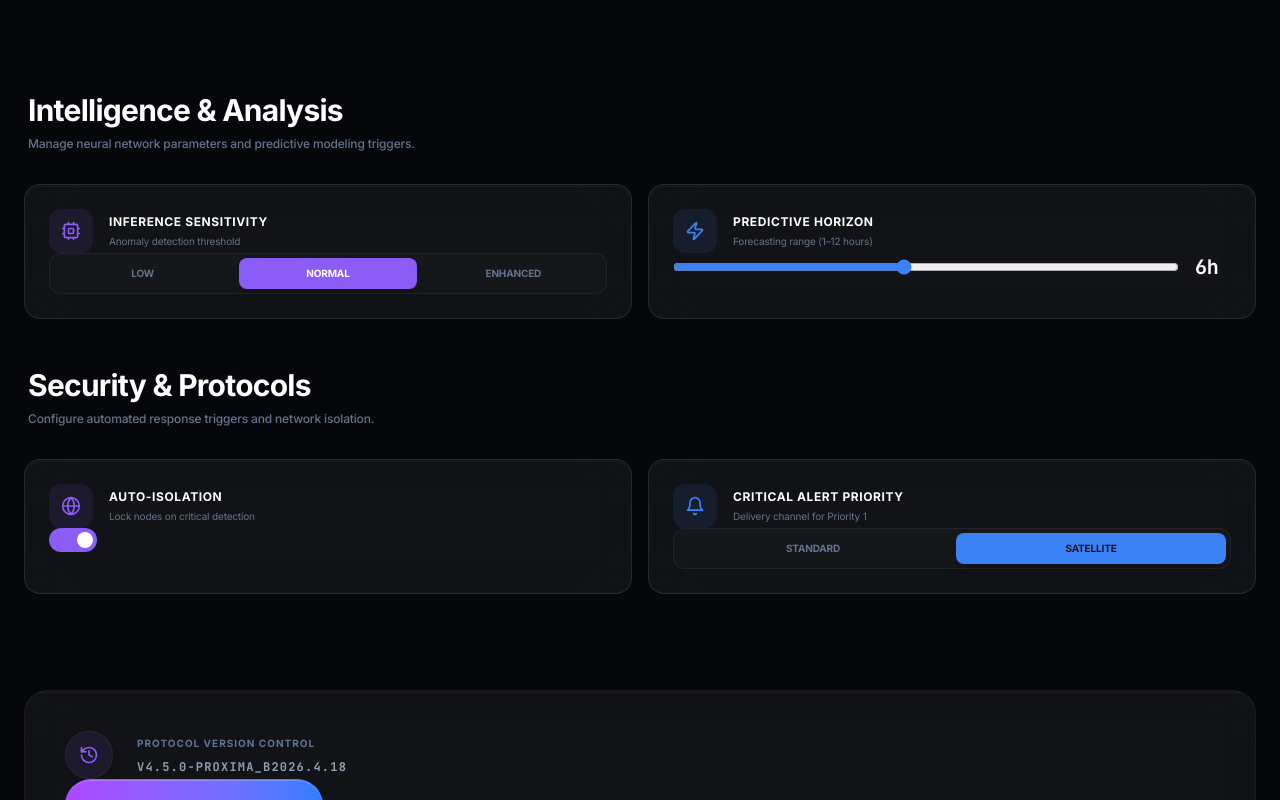
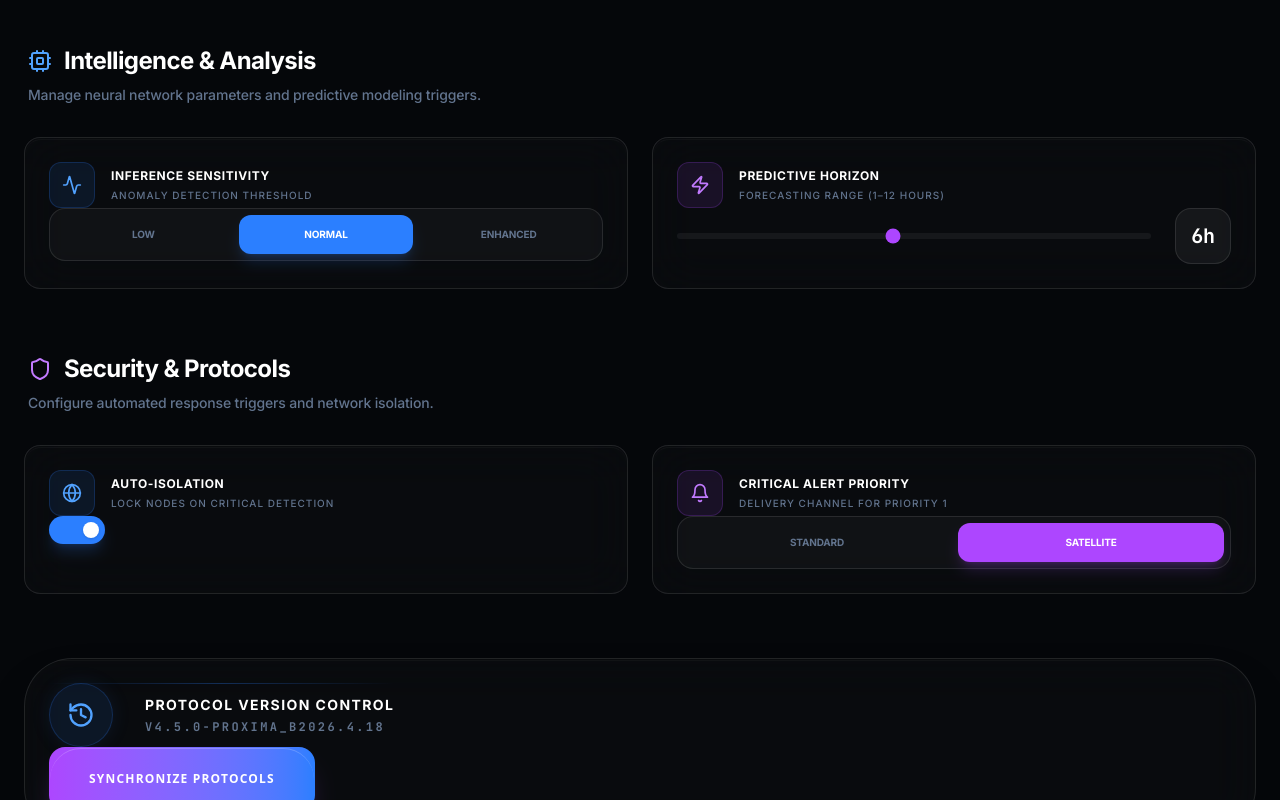
Before and after one commit to rohithssj/Aegis, a Next.js app: page /settings in a window 1280 px wide. Shown: the part 320-1120 px from the top of the page. Built offline with nearby package versions, Linux system fonts and the light colour scheme; no server answers; the database is empty; sample sign-in values are in the browser's storage.

Commit message:
added functionality

```diff
--- a/src/app/settings/page.tsx
+++ b/src/app/settings/page.tsx
@@ -101,49 +101,61 @@ export default function SettingsPage() {
   }
 
   return (
-    <main className="flex-1 container-premium pt-32 pb-16 section-spacing pb-40 bg-[#05070A]">
-      <header className="space-y-4 max-w-3xl">
+    <main className="min-h-screen bg-[#05070A] text-white pt-32 pb-40 overflow-x-hidden">
+      <div className="container-premium max-w-5xl mx-auto px-6 space-y-16 animate-in">
+
+        {/* Header Section */}
+        <header className="space-y-6">
           <div className="flex items-center gap-3">
-          <Badge variant="neutral" dot={false} className="font-bold rounded-lg px-2">v4.5.0_STABLE</Badge>
-          {loading && <Badge variant="low" className="animate-pulse">SYNCING...</Badge>}
+            <Badge variant="neutral" dot={false} className="font-bold rounded-lg px-2 bg-white/5 border-white/10 text-slate-400 uppercase tracking-widest text-[10px]">v4.5.0_STABLE</Badge>
+            {loading && (
+              <div className="flex items-center gap-2 px-3 py-1 bg-blue-500/10 border border-blue-500/20 rounded-full">
+                <Loader2 className="w-3 h-3 text-blue-400 animate-spin" />
+                <span className="text-[10px] font-bold text-blue-400 uppercase tracking-widest">Syncing Protocols...</span>
               </div>
-        <h1 className="hero-heading">
-          Global <span className="text-slate-500">Configuration</span>
+            )}
+          </div>
+          <div className="space-y-2">
+            <h1 className="text-5xl md:text-6xl font-bold tracking-tighter">
+              Global <span className="bg-gradient-to-r from-blue-400 to-purple-500 bg-clip-text text-transparent">Configuration</span>
             </h1>
-        <p className="body-text text-slate-400">
-          Fine-tune the Aegis orchestrator and neural defense layers. Changes apply globally to the edge network within 5ms.
+            <p className="text-slate-400 text-lg max-w-2xl font-medium">
+              Fine-tune the Aegis orchestrator and neural defense layers. Changes apply globally to the edge network.
             </p>
+          </div>
         </header>
 
-      <div className="space-y-12 mt-16 text-white">
+        <div className="space-y-16">
           {/* Intelligence Settings */}
-        <section className="space-y-8 animate-in">
+          <section className="space-y-8">
             <div className="space-y-2 px-1">
-            <h2 className="section-heading text-white">Intelligence & Analysis</h2>
-            <p className="text-xs text-slate-500 font-medium">Manage neural network parameters and predictive modeling triggers.</p>
+              <h2 className="text-xl md:text-2xl font-bold flex items-center gap-3">
+                <Cpu className="w-6 h-6 text-blue-400" /> Intelligence & Analysis
+              </h2>
+              <p className="text-sm text-slate-500 font-medium">Manage neural network parameters and predictive modeling triggers.</p>
             </div>
 
-          <div className="grid grid-cols-1 md:grid-cols-2 gap-4">
-            <GlassCard className="p-6 space-y-6 rounded-2xl" hover={false}>
+            <div className="grid grid-cols-1 md:grid-cols-2 gap-6">
+              <GlassCard className="p-8 space-y-8 rounded-2xl border-white/10 bg-white/[0.02]">
                 <div className="flex items-center gap-4">
-                <div className="p-3 rounded-xl bg-accent-indigo/10 text-accent-indigo">
-                  <Cpu className="h-5 w-5" />
+                  <div className="p-3 rounded-xl bg-blue-500/10 text-blue-400 border border-blue-500/20">
+                    <Activity className="h-5 w-5" />
                   </div>
                   <div className="space-y-1">
                     <p className="text-xs font-bold text-white uppercase tracking-wider">Inference Sensitivity</p>
-                  <p className="text-[10px] text-slate-500">Anomaly detection threshold</p>
+                    <p className="text-[10px] text-slate-500 font-medium uppercase tracking-widest">Anomaly Detection Threshold</p>
                   </div>
                 </div>
-              <div className="flex gap-2 p-1 bg-white/[0.02] border border-white/[0.05] rounded-xl">
+                <div className="flex gap-2 p-1.5 bg-white/[0.03] border border-white/10 rounded-2xl">
                   {["low", "normal", "enhanced"].map((mode) => (
                     <button
                       key={mode}
                       onClick={() => setSettings({ ...settings, inferenceSensitivity: mode })}
                       className={cn(
-                      "flex-1 py-2 text-[10px] font-bold uppercase rounded-lg transition-all",
+                        "flex-1 py-3 text-[10px] font-bold uppercase rounded-xl transition-all duration-300",
                         settings.inferenceSensitivity === mode
-                        ? "bg-accent-indigo text-white shadow-lg"
-                        : "text-slate-500 hover:text-slate-300 hover:bg-white/[0.03]"
+                          ? "bg-blue-500 text-white shadow-lg shadow-blue-500/20"
+                          : "text-slate-500 hover:text-slate-300 hover:bg-white/5"
                       )}
                     >
                       {mode}
@@ -152,83 +164,87 @@ export default function SettingsPage() {
                 </div>
               </GlassCard>
 
-            <GlassCard className="p-6 space-y-6 rounded-2xl" hover={false}>
+              <GlassCard className="p-8 space-y-8 rounded-2xl border-white/10 bg-white/[0.02]">
                 <div className="flex items-center gap-4">
-                <div className="p-3 rounded-xl bg-accent-cyan/10 text-accent-cyan">
+                  <div className="p-3 rounded-xl bg-purple-500/10 text-purple-400 border border-purple-500/20">
                     <Zap className="h-5 w-5" />
                   </div>
                   <div className="space-y-1">
                     <p className="text-xs font-bold text-white uppercase tracking-wider">Predictive Horizon</p>
-                  <p className="text-[10px] text-slate-500">Forecasting range (1–12 hours)</p>
+                    <p className="text-[10px] text-slate-500 font-medium uppercase tracking-widest">Forecasting range (1–12 hours)</p>
                   </div>
                 </div>
-              <div className="flex items-center gap-4">
+                <div className="flex items-center gap-6">
                   <input
                     type="range"
                     min="1"
                     max="12"
                     value={settings.predictiveHorizon}
                     onChange={(e) => setSettings({ ...settings, predictiveHorizon: parseInt(e.target.value) })}
-                  className="flex-1 accent-accent-cyan"
+                    className="flex-1 accent-purple-500 h-1.5 bg-white/5 rounded-full appearance-none cursor-pointer"
                   />
-                <span className="text-xl font-mono font-bold text-white min-w-[3ch]">{settings.predictiveHorizon}h</span>
+                  <div className="flex items-center justify-center w-14 h-14 rounded-2xl bg-white/5 border border-white/10">
+                    <span className="text-xl font-mono font-bold text-white">{settings.predictiveHorizon}h</span>
+                  </div>
                 </div>
               </GlassCard>
             </div>
           </section>
 
           {/* Protocol Settings */}
-        <section className="space-y-8 animate-in">
+          <section className="space-y-8">
             <div className="space-y-2 px-1">
-            <h2 className="section-heading text-white">Security & Protocols</h2>
-            <p className="text-xs text-slate-500 font-medium">Configure automated response triggers and network isolation.</p>
+              <h2 className="text-xl md:text-2xl font-bold flex items-center gap-3">
+                <Shield className="w-6 h-6 text-purple-400" /> Security & Protocols
+              </h2>
+              <p className="text-sm text-slate-500 font-medium">Configure automated response triggers and network isolation.</p>
             </div>
 
-          <div className="grid grid-cols-1 md:grid-cols-2 gap-4">
-            <GlassCard className="p-6 flex items-center justify-between rounded-2xl" hover={false}>
+            <div className="grid grid-cols-1 md:grid-cols-2 gap-6">
+              <GlassCard className="p-8 flex items-center justify-between rounded-2xl border-white/10 bg-white/[0.02]">
                 <div className="flex items-center gap-4">
-                <div className="p-3 rounded-xl bg-accent-indigo/10 text-accent-indigo">
+                  <div className="p-3 rounded-xl bg-blue-500/10 text-blue-400 border border-blue-500/20">
                     <Globe className="h-5 w-5" />
                   </div>
                   <div className="space-y-1">
                     <p className="text-xs font-bold text-white uppercase tracking-wider">Auto-Isolation</p>
-                  <p className="text-[10px] text-slate-500">Lock nodes on critical detection</p>
+                    <p className="text-[10px] text-slate-500 font-medium uppercase tracking-widest">Lock nodes on critical detection</p>
                   </div>
                 </div>
                 <button
                   onClick={() => setSettings({ ...settings, autoIsolation: !settings.autoIsolation })}
                   className={cn(
-                  "w-12 h-6 rounded-full p-1 transition-all duration-300",
-                  settings.autoIsolation ? "bg-accent-indigo" : "bg-white/10"
+                    "w-14 h-7 rounded-full p-1.5 transition-all duration-500 ease-in-out",
+                    settings.autoIsolation ? "bg-blue-500 shadow-lg shadow-blue-500/20" : "bg-white/10"
                   )}
                 >
                   <div className={cn(
-                  "w-4 h-4 bg-white rounded-full transition-all duration-300",
-                  settings.autoIsolation ? "translate-x-6" : "translate-x-0"
+                    "w-4 h-4 bg-white rounded-full transition-all duration-500 ease-in-out shadow-sm",
+                    settings.autoIsolation ? "translate-x-7" : "translate-x-0"
                   )} />
                 </button>
               </GlassCard>
 
-            <GlassCard className="p-6 space-y-6 rounded-2xl" hover={false}>
+              <GlassCard className="p-8 space-y-8 rounded-2xl border-white/10 bg-white/[0.02]">
                 <div className="flex items-center gap-4">
-                <div className="p-3 rounded-xl bg-accent-cyan/10 text-accent-cyan">
+                  <div className="p-3 rounded-xl bg-purple-500/10 text-purple-400 border border-purple-500/20">
                     <Bell className="h-5 w-5" />
                   </div>
                   <div className="space-y-1">
                     <p className="text-xs font-bold text-white uppercase tracking-wider">Critical Alert Priority</p>
-                  <p className="text-[10px] text-slate-500">Delivery channel for Priority 1</p>
+                    <p className="text-[10px] text-slate-500 font-medium uppercase tracking-widest">Delivery channel for Priority 1</p>
                   </div>
                 </div>
-              <div className="flex gap-2 p-1 bg-white/[0.02] border border-white/[0.05] rounded-xl">
+                <div className="flex gap-2 p-1.5 bg-white/[0.03] border border-white/10 rounded-2xl">
                   {["standard", "satellite"].map((mode) => (
                     <button
                       key={mode}
                       onClick={() => setSettings({ ...settings, alertPriority: mode })}
                       className={cn(
-                      "flex-1 py-2 text-[10px] font-bold uppercase rounded-lg transition-all",
+                        "flex-1 py-3 text-[10px] font-bold uppercase rounded-xl transition-all duration-300",
                         settings.alertPriority === mode
-                        ? "bg-accent-cyan text-slate-900 shadow-lg"
-                        : "text-slate-500 hover:text-slate-300 hover:bg-white/[0.03]"
+                          ? "bg-purple-500 text-white shadow-lg shadow-purple-500/20"
+                          : "text-slate-500 hover:text-slate-300 hover:bg-white/5"
                       )}
                     >
                       {mode}
@@ -240,26 +256,37 @@ export default function SettingsPage() {
           </section>
         </div>
 
-      <GlassCard className="p-8 md:p-10 mt-16 flex flex-col md:flex-row items-center justify-between gap-8 border-accent-indigo/10 rounded-3xl" hover={false}>
-         <div className="flex items-center gap-6">
-            <div className="h-12 w-12 rounded-full bg-accent-indigo/10 flex items-center justify-center text-accent-indigo border border-white/[0.05] shadow-lg">
-              <History className="h-5 w-5" />
+        {/* Action Bar */}
+        <GlassCard className="p-10 flex flex-col md:flex-row items-center justify-between gap-10 border-white/10 bg-white/[0.02] rounded-[3rem] shadow-2xl relative overflow-hidden">
+           <div className="absolute top-0 left-0 w-full h-px bg-gradient-to-r from-transparent via-blue-500/30 to-transparent" />
+           <div className="flex items-center gap-8">
+              <div className="h-16 w-16 rounded-full bg-blue-500/10 flex items-center justify-center text-blue-400 border border-blue-500/20 shadow-[0_0_20px_rgba(59,130,246,0.1)]">
+                <History className="h-7 w-7" />
               </div>
               <div className="space-y-1">
-              <p className="label-text mb-0 text-white">Protocol Version Control</p>
-              <p className="text-xs text-slate-400 font-mono font-bold tracking-widest uppercase">v4.5.0-PROXIMA_b{new Date().getFullYear()}.{new Date().getMonth()+1}.{new Date().getDate()}</p>
+                <p className="text-sm font-bold text-white uppercase tracking-widest">Protocol Version Control</p>
+                <p className="text-xs text-slate-500 font-mono font-bold tracking-[0.2em] uppercase">
+                  v4.5.0-PROXIMA_b{new Date().getFullYear()}.{new Date().getMonth()+1}.{new Date().getDate()}
+                </p>
               </div>
            </div>
            <Button
              variant="primary"
              size="lg"
-           className="w-full md:w-auto min-w-[200px]"
+             className="w-full md:w-auto min-w-[240px] h-16 rounded-2xl text-xs font-bold uppercase tracking-widest shadow-xl"
              onClick={handleSave}
              disabled={isSaving}
            >
-           {isSaving ? "BROADCASTING..." : "Broadcast Changes"}
+             {isSaving ? (
+               <span className="flex items-center gap-3">
+                 <Loader2 className="w-4 h-4 animate-spin" /> Broadcasting...
+               </span>
+             ) : (
+               "Synchronize Protocols"
+             )}
            </Button>
         </GlassCard>
+      </div>
     </main>
   );
 }
--- a/src/context/IncidentContext.tsx
+++ b/src/context/IncidentContext.tsx
@@ -69,10 +69,6 @@ export const IncidentProvider = ({ children }: { children: ReactNode }) => {
       const incidentData: Incident[] = [];
       snapshot.forEach((doc) => {
         const data = doc.data();
-        // Convert Firestore Timestamp to ISO string for the frontend state if needed,
-        // or just keep it as is if Incident interface supports Date/Timestamp.
-        // The Incident interface currently uses string for timestamp/createdAt.
-        // I will map them to ISO strings here for UI compatibility.
         incidentData.push({
           id: doc.id,
           ...data,
@@ -131,6 +127,7 @@ export const IncidentProvider = ({ children }: { children: ReactNode }) => {
     const docRef = doc(db, "incidents", id);
     await updateDoc(docRef, updates);
   };
+
   const updateIncidentStatus = async (id: string, status: Incident["status"]) => {
     const docRef = doc(db, "incidents", id);
     const now = new Date().toISOString();
@@ -154,6 +151,7 @@ export const IncidentProvider = ({ children }: { children: ReactNode }) => {
       timeline: arrayUnion(newEvent)
     });
   };
+
   const addIncidentLog = async (id: string, message: string) => {
     const docRef = doc(db, "incidents", id);
     await updateDoc(docRef, {
@@ -213,25 +211,11 @@ export const IncidentProvider = ({ children }: { children: ReactNode }) => {
       return (themes[type as keyof typeof themes] || themes["Other"]) + (tone[severity as keyof typeof tone] || "");
     };
 
-    const impactScores = {
-      critical: 85 + Math.floor(Math.random() * 15),
-      high: 60 + Math.floor(Math.random() * 20),
-      medium: 30 + Math.floor(Math.random() * 25),
-      low: 5 + Math.floor(Math.random() * 20)
-    };
-
     const trackingId = `AEG-${Math.floor(1000 + Math.random() * 9000)}`;
 
-    // Fetch config for auto-isolation
-    const configSnap = await getDoc(doc(db, "config", "globalSettings"));
-    const config = configSnap.exists() ? configSnap.data() : { autoIsolation: true };
-
-    let status = (isEmergency ? "responding" : "processing") as any;
-
-    // Auto-Isolation logic: Escalating critical incidents immediately if enabled
-    if (config.autoIsolation && (newIncidentData.severity === "critical" || isEmergency)) {
-      status = "responding";
-    }
+    // ALL user-submitted incidents MUST start at "processing" status
+    // Manual overrides only allowed by admin actions
+    const status = "processing";
 
     const newIncidentBase = {
       trackingId,
@@ -261,7 +245,6 @@ export const IncidentProvider = ({ children }: { children: ReactNode }) => {
       threatScore: newIncidentData.threatScore || 0,
       timeline: createInitialTimeline(),
       lastUpdated: new Date().toISOString(),
-      neuralImpact_legacy: isEmergency ? 95 : impactScores[newIncidentData.severity],
       dismissed: false
     };
 
```
Also changed, not shown: src/app/report/page.tsx (+27 -13 lines). Lines whose indentation alone changed are shown as unchanged.
